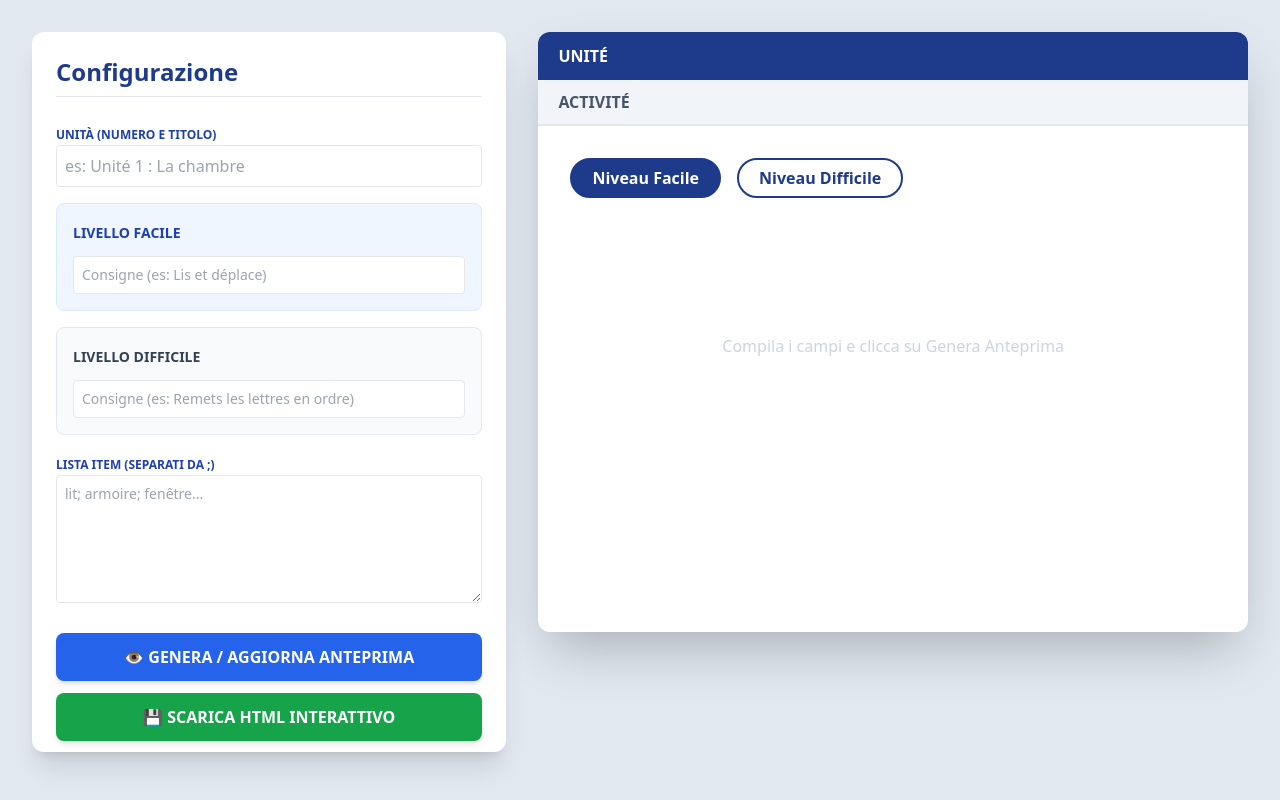
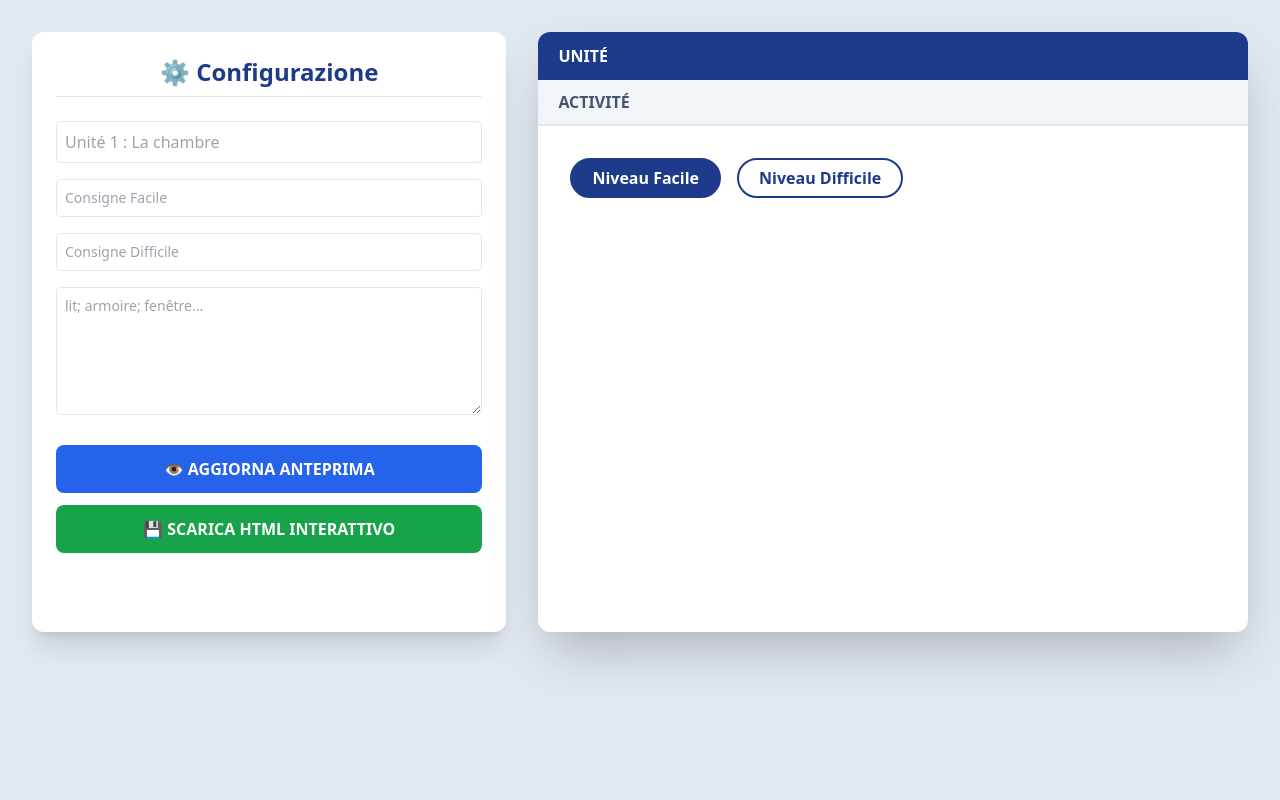
Before and after one commit to pietroputignano/strumento-didattico-ai, a Flask app: page / in a window 1280 px wide. Run offline with Flask 3, Linux system fonts and the light colour scheme; some libraries are stand-ins or nearby versions.

Commit message:
Update index.html

```diff
--- a/templates/index.html
+++ b/templates/index.html
@@ -2,7 +2,7 @@
 <html lang="fr">
 <head>
     <meta charset="UTF-8">
-    <title>Générateur FLE Hachette</title>
+    <title>Générateur FLE Hachette - Audio Pro</title>
     <script src="https://cdn.tailwindcss.com"></script>
     <script src="https://cdn.jsdelivr.net/npm/sortablejs@1.15.0/Sortable.min.js"></script>
     <script src="https://cdn.jsdelivr.net/npm/canvas-confetti@1.5.1/dist/confetti.browser.min.js"></script>
@@ -11,91 +11,82 @@
         .h-activite { background-color: #f1f5f9; color: #475569; padding: 10px 20px; font-weight: bold; border-bottom: 2px solid #e2e8f0; }
         .btn-lvl { padding: 6px 20px; border-radius: 999px; border: 2px solid #1e3a8a; color: #1e3a8a; font-weight: bold; transition: 0.2s; }
         .btn-lvl.active { background-color: #1e3a8a; color: white; }
-        .domino-card { border: 2px solid #1e3a8a; border-radius: 8px; width: 130px; background: white; cursor: move; }
-        .img-placeholder { height: 90px; background: #f8fafc; display: flex; align-items: center; justify-content: center; cursor: pointer; overflow: hidden; position: relative; border-bottom: 1px solid #e2e8f0; }
+        .domino-card { border: 2px solid #1e3a8a; border-radius: 8px; width: 130px; background: white; overflow: hidden; }
+        .img-placeholder { height: 90px; background: #f8fafc; display: flex; align-items: center; justify-content: center; cursor: pointer; border-bottom: 1px solid #e2e8f0; }
         .img-placeholder img { width: 100%; height: 100%; object-fit: cover; }
+        .audio-btn { cursor: pointer; transition: transform 0.1s; }
+        .audio-btn:active { transform: scale(1.2); }
     </style>
 </head>
 <body class="bg-slate-200 p-4 md:p-8">
 
     <div class="max-w-7xl mx-auto flex flex-col lg:flex-row gap-8">
-
         <div class="lg:w-2/5 bg-white p-6 rounded-xl shadow-xl space-y-6 overflow-y-auto max-h-[90vh]">
-            <h2 class="text-2xl font-bold text-blue-900 border-b pb-2">Configurazione</h2>
+            <h2 class="text-2xl font-bold text-blue-900 border-b pb-2 text-center">⚙️ Configurazione</h2>
 
             <div class="space-y-4">
-                <div>
-                    <label class="text-xs font-bold text-blue-800 uppercase">Unità (Numero e Titolo)</label>
-                    <input id="in-unite" type="text" class="w-full p-2 border rounded focus:border-blue-500 outline-none" placeholder="es: Unité 1 : La chambre">
-                </div>
-
-                <div class="p-4 bg-blue-50 rounded-lg border border-blue-100 space-y-3">
-                    <span class="font-bold text-blue-800 text-sm">LIVELLO FACILE</span>
-                    <input id="con-f" type="text" class="w-full p-2 border rounded text-sm" placeholder="Consigne (es: Lis et déplace)">
-                </div>
-
-                <div class="p-4 bg-slate-50 rounded-lg border border-slate-200 space-y-3">
-                    <span class="font-bold text-slate-700 text-sm">LIVELLO DIFFICILE</span>
-                    <input id="con-d" type="text" class="w-full p-2 border rounded text-sm" placeholder="Consigne (es: Remets les lettres en ordre)">
-                </div>
-
-                <div>
-                    <label class="text-xs font-bold text-blue-800 uppercase">Lista Item (separati da ;)</label>
-                    <textarea id="items-list" class="w-full h-32 p-2 border rounded text-sm" placeholder="lit; armoire; fenêtre..."></textarea>
-                </div>
+                <input id="in-unite" type="text" class="w-full p-2 border rounded" placeholder="Unité 1 : La chambre">
+                <input id="con-f" type="text" class="w-full p-2 border rounded text-sm" placeholder="Consigne Facile">
+                <input id="con-d" type="text" class="w-full p-2 border rounded text-sm" placeholder="Consigne Difficile">
+                <textarea id="items-list" class="w-full h-32 p-2 border rounded text-sm" placeholder="lit; armoire; fenêtre..."></textarea>
             </div>
 
             <div class="flex flex-col gap-3">
-                <button onclick="aggiornaAnteprima()" class="w-full bg-blue-600 text-white py-3 rounded-lg font-bold hover:bg-blue-700 transition shadow-md">
-                    👁️ GENERA / AGGIORNA ANTEPRIMA
-                </button>
-                <button onclick="downloadResource()" class="w-full bg-green-600 text-white py-3 rounded-lg font-bold hover:bg-green-700 transition shadow-md">
-                    💾 SCARICA HTML INTERATTIVO
-                </button>
+                <button onclick="aggiornaAnteprima()" class="w-full bg-blue-600 text-white py-3 rounded-lg font-bold hover:bg-blue-700">👁️ AGGIORNA ANTEPRIMA</button>
+                <button onclick="downloadResource()" class="w-full bg-green-600 text-white py-3 rounded-lg font-bold hover:bg-green-700">💾 SCARICA HTML INTERATTIVO</button>
             </div>
         </div>
 
         <div class="lg:w-3/5">
             <div id="preview-area" class="bg-white rounded-xl shadow-2xl overflow-hidden min-h-[600px]">
-                <div id="res-unite" class="h-unite text-center md:text-left">UNITÉ</div>
-                <div id="res-activite" class="h-activite text-center md:text-left">ACTIVITÉ</div>
+                <div id="res-unite" class="h-unite">UNITÉ</div>
+                <div id="res-activite" class="h-activite">ACTIVITÉ</div>
 
                 <div class="p-8">
-                    <div class="flex gap-4 mb-8 justify-center md:justify-start">
+                    <div class="flex gap-4 mb-8">
                         <button id="b-f" class="btn-lvl active" onclick="setLvl('f')">Niveau Facile</button>
                         <button id="b-d" class="btn-lvl" onclick="setLvl('d')">Niveau Difficile</button>
                     </div>
-
                     <p id="res-consigne" class="italic text-slate-600 mb-8 text-xl border-l-4 border-blue-200 pl-4"></p>
-
-                    <div id="game-area" class="p-6 flex flex-wrap gap-6 justify-center items-start">
-                        <p class="text-slate-300 py-20">Compila i campi e clicca su Genera Anteprima</p>
-                    </div>
+                    <div id="game-area" class="p-6 flex flex-wrap gap-6 justify-center items-start"></div>
                 </div>
             </div>
         </div>
     </div>
 
     <input type="file" id="fileInput" accept="image/*" class="hidden" onchange="handleImage(event)">
+    <input type="file" id="audioInput" accept="audio/mpeg" class="hidden" onchange="handleAudio(event)">
 
     <script>
         let currentLevel = 'f';
         let itemImages = {};
-        let activeItemForImage = null;
+        let itemAudios = {};
+        let activeItem = null;
 
-        function openImagePicker(itemName) {
-            activeItemForImage = itemName;
-            document.getElementById('fileInput').click();
+        function openImagePicker(name) { activeItem = name; document.getElementById('fileInput').click(); }
+        function openAudioPicker(name) { activeItem = name; document.getElementById('audioInput').click(); }
+
+        function handleImage(e) {
+            const reader = new FileReader();
+            reader.onload = (ev) => { itemImages[activeItem] = ev.target.result; aggiornaAnteprima(); };
+            reader.readAsDataURL(e.target.files[0]);
         }
 
-        function handleImage(e) {
-            const file = e.target.files[0];
+        function handleAudio(e) {
             const reader = new FileReader();
-            reader.onload = function(event) {
-                itemImages[activeItemForImage] = event.target.result;
-                aggiornaAnteprima();
-            };
-            reader.readAsDataURL(file);
+            reader.onload = (ev) => { itemAudios[activeItem] = ev.target.result; aggiornaAnteprima(); };
+            reader.readAsDataURL(e.target.files[0]);
+        }
+
+        function playSound(text) {
+            if (itemAudios[text]) {
+                const audio = new Audio(itemAudios[text]);
+                audio.play();
+            } else {
+                const msg = new SpeechSynthesisUtterance(text);
+                msg.lang = 'fr-FR';
+                window.speechSynthesis.speak(msg);
+            }
         }
 
         function aggiornaAnteprima() {
@@ -116,26 +107,30 @@
                 area.innerHTML = `<div id="sortable-grid" class="flex flex-wrap gap-4 justify-center">
                     ${items.map(i => `
                         <div class="domino-card shadow-md" data-id="${i}">
-                            <div class="img-placeholder" onclick="openImagePicker('${i}')" title="Carica immagine per ${i}">
-                                ${itemImages[i] ? `<img src="${itemImages[i]}">` : `<span class="text-[10px] text-slate-400">📷 CARICA</span>`}
+                            <div class="img-placeholder" onclick="openImagePicker('${i}')">
+                                ${itemImages[i] ? `<img src="${itemImages[i]}">` : `<span class="text-[10px] text-slate-400">📷 IMG</span>`}
                             </div>
-                            <div class="p-2 text-center font-bold text-xs">${i}</div>
+                            <div class="p-2 flex justify-between items-center bg-white">
+                                <span class="text-xs font-bold">${i}</span>
+                                <div class="flex gap-1">
+                                    <span onclick="openAudioPicker('${i}')" class="text-[10px] bg-slate-100 p-1 rounded">+MP3</span>
+                                    <span onclick="playSound('${i}')" class="audio-btn text-blue-600">🔊</span>
+                                </div>
+                            </div>
                         </div>
                     `).join('')}
                 </div>`;
                 new Sortable(document.getElementById('sortable-grid'), { animation: 150 });
             } else {
-                document.getElementById('res-consigne').innerText = document.getElementById('con-d').value || "Remets les lettres en ordre.";
-                area.innerHTML = `<div class="grid grid-cols-1 md:grid-cols-2 gap-4 w-full">
+                document.getElementById('res-consigne').innerText = document.getElementById('con-d').value || "Remets en ordre.";
+                area.innerHTML = `<div class="grid grid-cols-1 gap-4 w-full">
                     ${items.map(i => `
                         <div class="p-4 border rounded-lg bg-slate-50 flex items-center gap-4">
-                            <div class="w-12 h-12 border bg-white rounded overflow-hidden flex-shrink-0">
-                                ${itemImages[i] ? `<img src="${itemImages[i]}" class="w-full h-full object-cover">` : `🖼️`}
+                            <div class="w-12 h-12 bg-white border rounded overflow-hidden" onclick="openImagePicker('${i}')">
+                                ${itemImages[i] ? `<img src="${itemImages[i]}" class="w-full h-full object-cover">` : ``}
                             </div>
-                            <div class="flex-grow">
-                                <input type="text" class="w-full p-1 border-b-2 border-blue-200 outline-none text-center font-mono font-bold uppercase tracking-widest"
-                                       placeholder="${i.split('').sort(()=>Math.random()-0.5).join('')}">
-                            </div>
+                            <input type="text" class="flex-grow p-1 border-b-2 border-blue-200 outline-none text-center font-bold uppercase" placeholder="${i.split('').sort(()=>Math.random()-0.5).join('')}">
+                            <span onclick="playSound('${i}')" class="audio-btn text-2xl">🔊</span>
                         </div>
                     `).join('')}
                 </div>`;
@@ -143,10 +138,8 @@
         }
 
         function downloadResource() {
-            // Logica di download interattivo simile alla precedente
-            // ... (codice per generare il file HTML autonomo)
-            alert("Preparazione file per il download...");
-            // (Inserire qui la funzione downloadResource completa vista nel messaggio precedente)
+            // Qui inseriremo la funzione download definitiva nel prossimo step
+            alert("Il download includerà anche la logica audio automatica!");
         }
     </script>
 </body>
```
